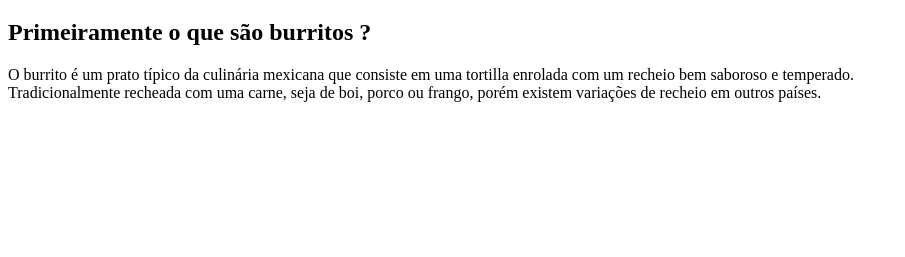
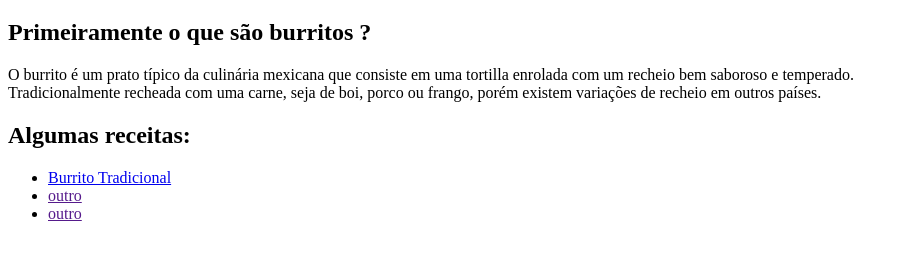
Before and after one commit to ufjf-dcc121/dcc121-2021-1er-atv3-yaghomattos, a plain HTML site: page index.html in a window 1280 px wide. Shown: the part 61-318 px from the top of the page, without its empty margins (0-905 px from the left). Drawn offline with Linux system fonts and the light colour scheme.

Commit message:
Navegação entre receitas

```diff
--- a/index.html
+++ b/index.html
@@ -17,5 +17,18 @@
         frango, porém existem variações de recheio em outros países.
       </p>
     </article>
+
+    <section>
+      <h2>Algumas receitas:</h2>
+      <nav>
+        <ul>
+          <li><a href="tradicional.html">Burrito Tradicional</a></li>
+          <li>
+            <a href="">outro</a>
+          </li>
+          <li><a href="">outro</a></li>
+        </ul>
+      </nav>
+    </section>
   </body>
 </html>
```
